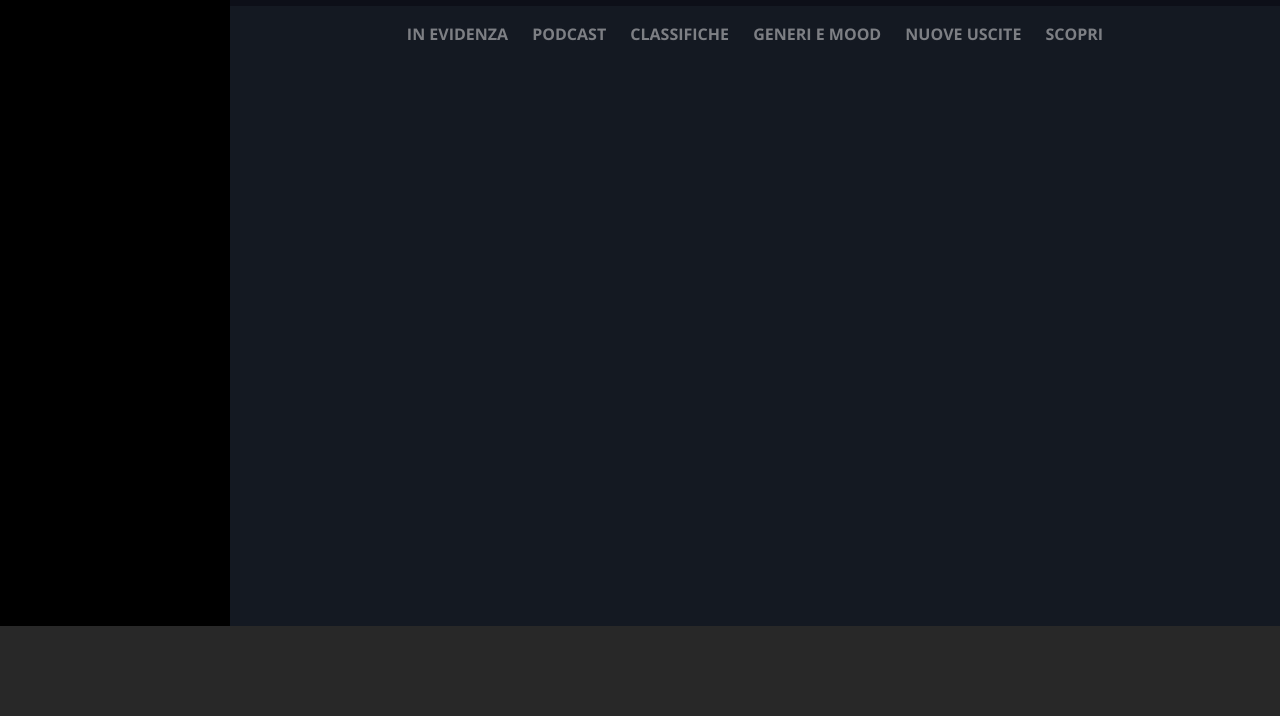
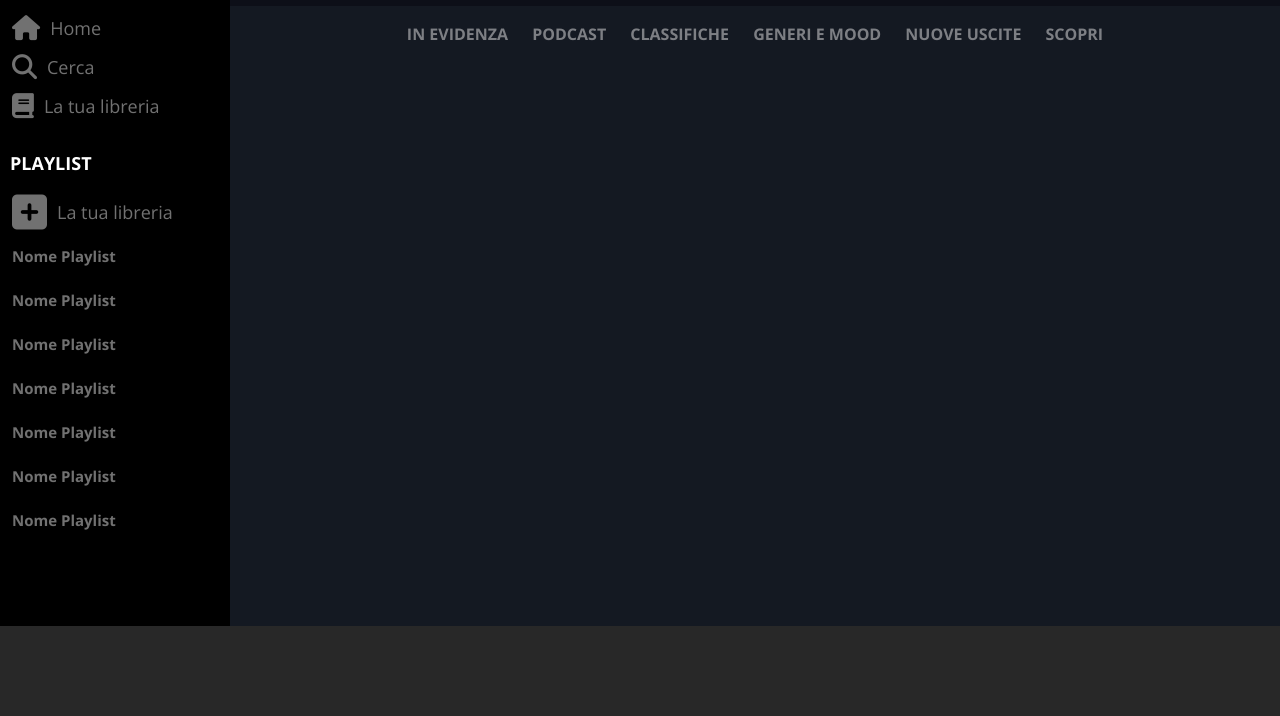
Before and after one commit to urlastway/html-css-spotifyweb, a plain HTML site: page index.html in a window 1280 px wide. Shown: the part 84-800 px from the top of the page. Drawn offline with nearby package versions, Linux system fonts and the light colour scheme.

Commit message:
+ left-nav

```diff
--- a/css/media.css
+++ b/css/media.css
@@ -17,6 +17,10 @@
 
     .nav__right{
         height: 56px;
+    }
+
+    .logo_s{
+        display: none;
     }
 }
 /*ML*/
@@ -41,6 +45,9 @@
         height: 112px;
     }
 
+    .logo_s{
+        display: none;
+    }
 }
 /*S*/
 @media screen and (min-width: 639px) {
@@ -61,6 +68,10 @@
 
     .nav__right{
         height: 112px;
+    }
+
+    .logo_s{
+        display: none;
     }
 }
 
@@ -85,4 +96,10 @@
     .nav__right{
         height: 112px;
     }
+
+    .logo{ display: none;}
+
+    .hidden{
+        display: none;
+    }
 }
--- a/css/style.css
+++ b/css/style.css
@@ -38,9 +38,14 @@ body{
 }
 .button__right__header{
     width: 100%;
+    height: 90px;
     display: flex;
     align-items: center;
     justify-content: flex-end;
+}
+
+.white{
+    color: #fff;
 }
 /*-----------------------------------------------------*/
 
@@ -48,6 +53,61 @@ body{
 
 .left__display{
     background-color: #000000;
+    display: fixed;
+}
+
+.logo{
+    width: 200px;
+    height: auto;
+    padding: 20px;
+}
+
+.logo_s{
+    padding: 5px;
+}
+.menu__left a, .playlist a{
+    text-decoration: none;
+    display: flex;
+    align-items: center;
+    color: #717171;
+    border: 2px solid #000000;
+}
+.menu__left a:hover {
+    border-left: 2px solid #adff2f;
+    color: #fff;
+}
+.square-plus__size{
+    font-size: 40px;
+    margin-right: 10px;
+}
+.playlist a:hover{
+    color: #fff;
+}
+.size__icons__left{
+    font-size: 25px;
+    margin: 5px 10px;
+}
+.style__text__left {
+    font-size: 18px;
+}
+.style__text__left:hover {
+    font-size: 18px;
+}
+.playlist{
+    margin: 25px 10px;
+}
+.text__playlist{
+    text-transform: uppercase;
+    color: white;
+    font-size: 18px;
+    font-weight: 700;
+    padding-bottom: 15px;
+}
+
+.style__text__left__playlist{
+    font-size: 15px;
+    margin: 10px 0;
+    font-weight: 700;
 }
 
 /*F.Left*/
@@ -66,7 +126,7 @@ body{
     width: 100%;
     height: 90px;
     background-color: #080b129f;
-    display: flex;
+    display: fixed;
 }
 .main__right{
     width: 100%;
@@ -89,7 +149,6 @@ body{
 
 .nav__right ul li a:hover{
     border-bottom: 2px solid #adff2f;
-    transition: 0.5s;
 }
 
 .nav__right ul li{
--- a/index.html
+++ b/index.html
@@ -9,14 +9,67 @@
     <link href="css/12bool.css" rel="stylesheet" type="text/css">
     <title>Spotify</title>
     <link rel="preconnect" href="https://fonts.googleapis.com">
-<link rel="preconnect" href="https://fonts.gstatic.com" crossorigin>
-<link href="https://fonts.googleapis.com/css2?family=Open+Sans:ital,wght@0,400;0,500;0,600;0,700;0,800;1,300;1,400;1,500;1,600;1,700;1,800&display=swap" rel="stylesheet">
+    <link rel="preconnect" href="https://fonts.gstatic.com" crossorigin>
+    <link href="https://fonts.googleapis.com/css2?family=Open+Sans:ital,wght@0,400;0,500;0,600;0,700;0,800;1,300;1,400;1,500;1,600;1,700;1,800&display=swap" rel="stylesheet">
+    <script src="https://kit.fontawesome.com/5a11ba09a6.js" crossorigin="anonymous"></script>
 </head>
 <body>
     <div class="content">
         <!--Left-display-->
         <section class="left__display">
+            <div class="logo">
+                <img src="img/logo.svg" alt="logo">
+            </div>
+            <div class="logo_s">
+                <img src="img/logo-small.svg" alt="logo">
+            </div>
+            <div class="nav__left">
+                <div class="menu__left">
+                    <a href="#">
+                        <i class="fa-solid fa-house size__icons__left"></i>
+                        <p class="style__text__left hidden">Home</p>
+                    </a>
+                    <a href="#">
+                        <i class="fa-solid fa-magnifying-glass size__icons__left"></i>
+                        <p class="style__text__left hidden">Cerca</p>
+                    </a>
+                    <a href="#">
+                        <i class="fa-solid fa-book size__icons__left"></i>
+                        <p class="style__text__left hidden">La tua libreria</p>
+                    </a>
+                </div>
+            </div>
+            <div class="playlist">
+                <p class="text__playlist hidden">playlist</p>
+                <a href="#">
+                    <div class="hidden">
+                        <i class="fa-solid fa-square-plus square-plus__size"></i>
+                    </div>
+                    <p class="style__text__left hidden">La tua libreria</p>
+                </a>
+                <a href="#">
+                    <p class="style__text__left__playlist hidden">Nome Playlist</p>
+                </a>
+                <a href="#">
+                    <p class="style__text__left__playlist hidden">Nome Playlist</p>
+                </a>
+                <a href="#">
+                    <p class="style__text__left__playlist hidden">Nome Playlist</p>
+                </a>
+                <a href="#">
+                    <p class="style__text__left__playlist hidden">Nome Playlist</p>
+                </a>
+                <a href="#">
+                    <p class="style__text__left__playlist hidden">Nome Playlist</p>
+                </a>
+                <a href="#">
+                    <p class="style__text__left__playlist hidden">Nome Playlist</p>
+                </a>
+                <a href="#">
+                    <p class="style__text__left__playlist hidden">Nome Playlist</p>
+                </a>
 
+            </div>
         </section>
         <!--/Left-display-->
 
```
